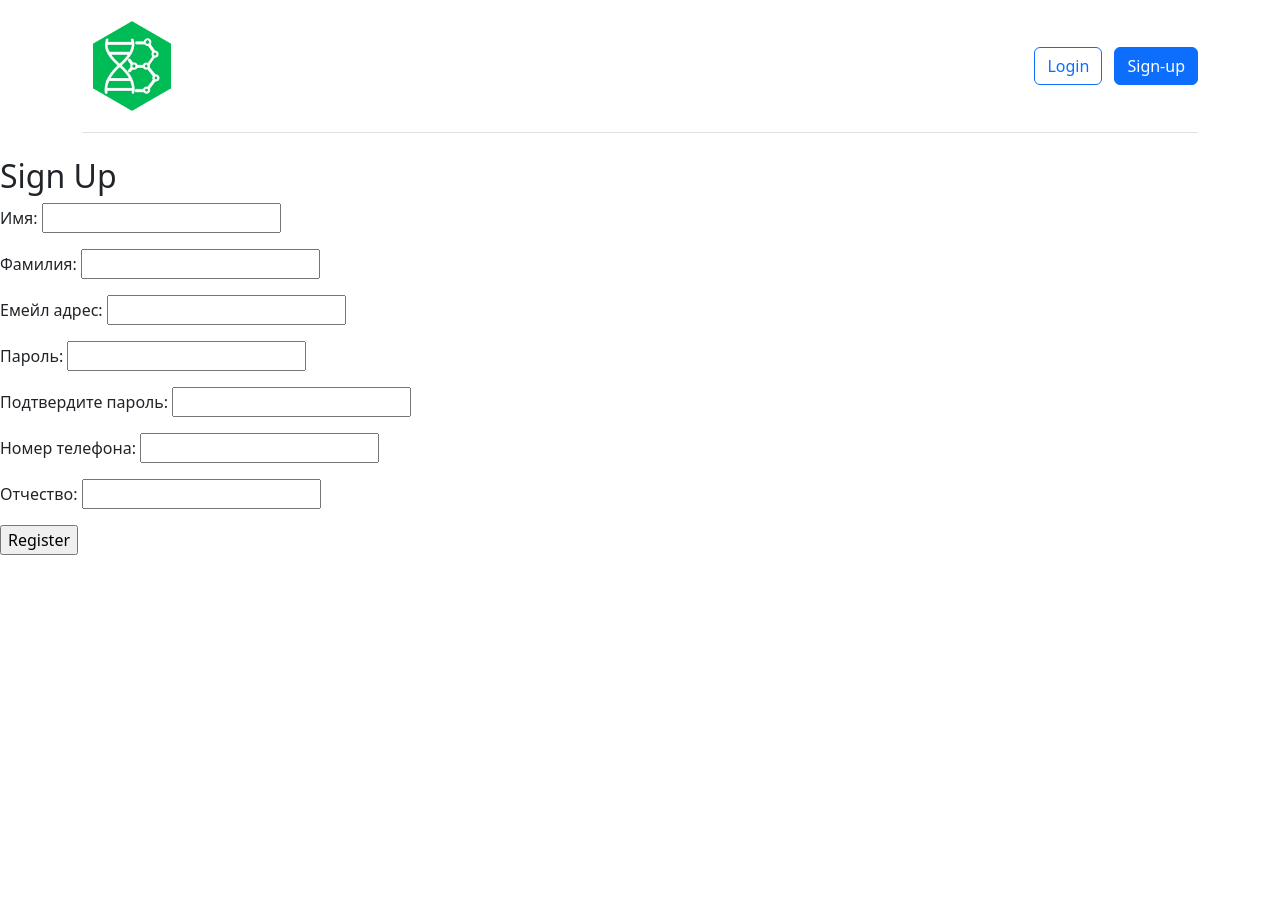
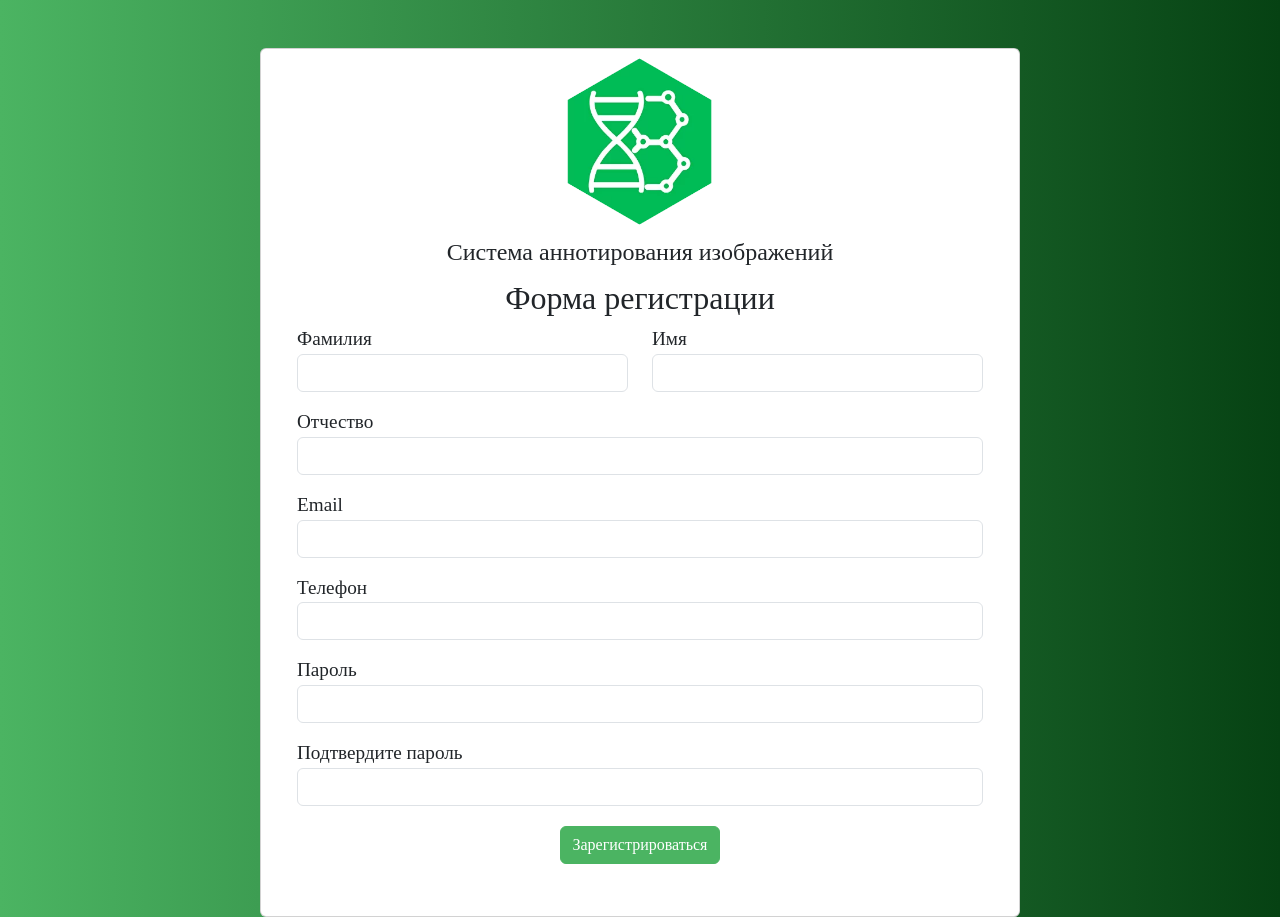
Before and after one commit to Darigraye/MEPHI_practice, a Django app: page /registration/ in a window 1280 px wide. Before the commit the page ends 555 px from the top, so only its background shows below. Run offline with Django 4.2, Linux system fonts and the light colour scheme; data comes from the database, SQL or seed files in the repository; some libraries are stand-ins or nearby versions.

Commit message:
add registration page

```diff
--- a/annotatesystem/annotate_application/static/bootstrap/css/style.css
+++ b/annotatesystem/annotate_application/static/bootstrap/css/style.css
@@ -2,10 +2,21 @@
     --color1: #4bb462;
     --color2: #064213;
     --color3: #eee;
+    --color4: #fff;
 }
+
+
 
 .login_main_page {
     background: var(--color3);
+}
+
+.login_card {
+    background: var(--color4);
+    border-top-right-radius: var(--bs-border-radius)!important;
+    border-bottom-right-radius: var(--bs-border-radius)!important;
+    border-top-left-radius: var(--bs-border-radius)!important;
+    border-bottom-left-radius: var(--bs-border-radius)!important;s
 }
 
 .gradient-custom-2 {
@@ -14,7 +25,12 @@
     background: -webkit-linear-gradient(left, var(--color1) 0%, var(--color2) 100%);
     background: linear-gradient(to right, var(--color1) 0%, var(--color2) 100%);
     filter: progid:DXImageTransform.Microsoft.gradient( startColorstr=var(--color1), endColorstr=var(--color2), GradientType=1);
+    border-top-right-radius: var(--bs-border-radius)!important;
+    border-bottom-right-radius: var(--bs-border-radius)!important;
+    border-top-left-radius: var(--bs-border-radius)!important;
+    border-bottom-left-radius: var(--bs-border-radius)!important;
 }
+
 
 .itd_enter_btn {
     background: var(--color1);
@@ -39,3 +55,23 @@
 .text-center {
     font-family:'Unbounded';
 }
+
+.plain_text {
+    font-family:'Unbounded';
+    font-size: 1.2rem;
+}
+
+.registration_main_page {
+    background: var(--color1);
+    background: -moz-linear-gradient(left, var(--color1) 0%, var(--color2) 100%);
+    background: -webkit-linear-gradient(left, var(--color1) 0%, var(--color2) 100%);
+    background: linear-gradient(to right, var(--color1) 0%, var(--color2) 100%);
+}
+
+.registration_card {
+    background: var(--color4);
+    border-top-right-radius: var(--bs-border-radius)!important;
+    border-bottom-right-radius: var(--bs-border-radius)!important;
+    border-top-left-radius: var(--bs-border-radius)!important;
+    border-bottom-left-radius: var(--bs-border-radius)!important;
+}
--- a/annotatesystem/annotate_application/templates/auth/registration.html
+++ b/annotatesystem/annotate_application/templates/auth/registration.html
@@ -1,21 +1,84 @@
-{% extends '../general/base.html' %}
-{% block content %}
-<form method="POST" novalidate>
-	{% csrf_token %}
-	<h2>Sign Up</h2>
+{% load static %}
+<!doctype html>
+<html lang="ru">
+    <head>
+        <meta charset="utf-8">
+        <meta name="viewport" content="width=device-width, initial-scale=1">
+        <link href="{% static 'bootstrap/css/bootstrap.min.css' %}" rel="stylesheet">
+        <link href="{% static 'bootstrap/css/style.css' %}" rel="stylesheet">
+        <title>Registration page</title>
+    </head>
+	<body class="registration_main_page">
+        <section>
+            <div class="container h-100">
+                <div class="row h-100">
+                    <div class="card registration_card col-8 mt-5 mx-auto">
+                        <div class="row">
+                            <div class="col-12 d-flex justify-content-center">
+                                <div class="row">
+                                    <div class="col-12 d-flex justify-content-center">
+                                        <img src="{% static 'pictures/main_logo.png' %}" style="width: 185px;" alt="logo">
+                                    </div>
+                                    <div class="col-12 d-flex justify-content-center">
+                                        <h4 class="text-center mt-1 mb-2 pb-1">Система аннотирования изображений</h4>
+                                    </div>
+                                </div>
 
-	{% for field in form %}
-	<p>
-	 	{{ field.label_tag }} {{ field }}
-			{% if field.errors %}
-		<ul class="errorlist">
-			{% for error in field.errors %}
-			<li><font color="#ff0000">{{ error }}</font></li>
-			{% endfor %}
-		</ul>
-		{% endif %}
-	</p>
-	{% endfor %}
-	<input type="submit" value="Register" />
-</form>
-{% endblock content%}
+                            </div>
+                        </div>
+                        <form method="POST" novalidate>
+                        {% csrf_token %}
+                            <div class="row">
+                                <div class="col-12 d-flex justify-content-center">
+                                    <h2 class="title text-center">Форма регистрации</h2>
+                                </div>
+                            </div>
+                            <div class="row px-4">
+                                <div class="col-md-6 col-sm-12 d-flex flex-column">
+                                    <label class="plain_text reg_label">Фамилия</label>
+                                    <input class="form-control mb-3" type="text" name="first_name">
+                                </div>
+
+                                <div class="col-md-6 col-sm-12 d-flex flex-column">
+                                    <label class="plain_text reg_label">Имя</label>
+                                    <input class="form-control mb-3" type="text" name="last_name">
+                                </div>
+
+                                <div class="col-12 d-flex flex-column">
+                                    <label class="plain_text reg_label">Отчество</label>
+                                    <input class="form-control mb-3" type="text" name="patronymic">
+                                </div>
+
+                                <div class=" col-12 d-flex flex-column">
+                                    <label class="plain_text reg_label">Email</label>
+                                    <input class="form-control mb-3" type="text" name="email">
+                                </div>
+
+                                <div class=" col-12 d-flex flex-column">
+                                    <label class="plain_text reg_label">Телефон</label>
+                                    <input class="form-control mb-3" type="text" name="phone_number">
+                                </div>
+
+                                <div class=" col-12 d-flex flex-column">
+                                    <label class="plain_text reg_label">Пароль</label>
+                                    <input class="form-control mb-3" type="password" name="password1">
+                                </div>
+
+                                <div class=" col-12 d-flex flex-column">
+                                    <label class="plain_text reg_label">Подтвердите пароль</label>
+                                    <input class="form-control mb-3" type="password" name="password2">
+                                </div>
+
+                                <div class="text-center pt-1 mb-5 pb-1">
+                                    <button type="submit" class="btn btn-primary btn-block fa-lg itd_enter_btn " type="button">Зарегистрироваться</button>
+                                </div>
+
+                            </div>
+                        </form>
+                    </div>
+                </div>
+            </div>
+        </section>
+        <script src="{% static 'bootstrap/js/bootstrap.min.js' %}"></script>
+    </body>
+</html>
```
Also changed, not shown: annotatesystem/annotate_application/templates/auth/login.html (+11 -9 lines), annotatesystem/annotate_application/templates/auth/registration_orig.html (added, +18 -0 lines), annotatesystem/annotate_application/templates/general/home_page.html (+84 -45 lines).
